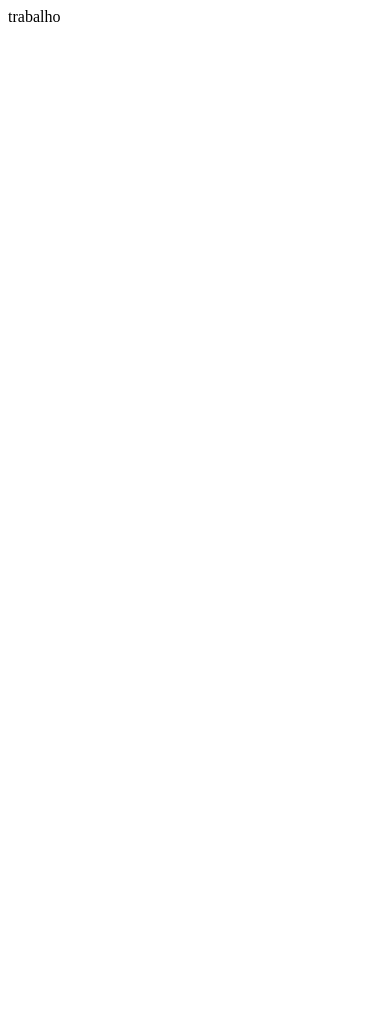
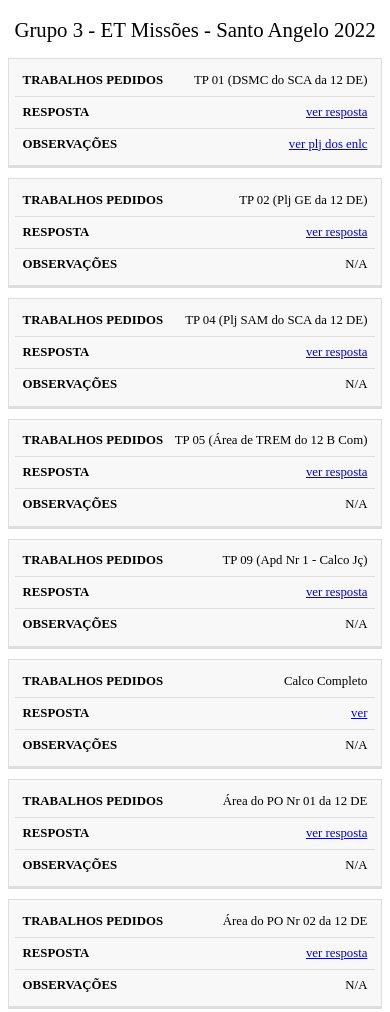
Before and after one commit to postcristiano/site, a plain HTML site: page gt3.html in a window 390 px wide. Shown: the top 1012 px of the page. Before the commit the page ends 844 px from the top, so only its background shows below. Drawn offline with Linux system fonts and the light colour scheme.

Commit message:
2022-05-29 20:46:49

```diff
--- a/gt3.html
+++ b/gt3.html
@@ -1 +1,145 @@
-trabalho
+<!DOCTYPE html>
+<html>
+<head>
+<style>
+table {
+  border: 1px solid #ccc;
+  border-collapse: collapse;
+  margin: 0;
+  padding: 0;
+  width: 100%;
+  table-layout: fixed;
+}
+
+table caption {
+  font-size: 1.5em;
+  margin: .5em 0 .75em;
+}
+
+table tr {
+  background-color: #f8f8f8;
+  border: 1px solid #ddd;
+  padding: .35em;
+}
+
+table th,
+table td {
+  padding: .625em;
+  text-align: center;
+}
+
+table th {
+  font-size: .85em;
+  letter-spacing: .1em;
+  text-transform: uppercase;
+}
+
+@media screen and (max-width: 600px) {
+  table {
+    border: 0;
+  }
+
+  table caption {
+    font-size: 1.3em;
+  }
+
+  table thead {
+    border: none;
+    clip: rect(0 0 0 0);
+    height: 1px;
+    margin: -1px;
+    overflow: hidden;
+    padding: 0;
+    position: absolute;
+    width: 1px;
+  }
+
+  table tr {
+    border-bottom: 3px solid #ddd;
+    display: block;
+    margin-bottom: .625em;
+  }
+
+  table td {
+    border-bottom: 1px solid #ddd;
+    display: block;
+    font-size: .8em;
+    text-align: right;
+  }
+
+  table td::before {
+    /*
+    * aria-label has no advantage, it won't be read inside a table
+    content: attr(aria-label);
+    */
+    content: attr(data-label);
+    float: left;
+    font-weight: bold;
+    text-transform: uppercase;
+  }
+
+  table td:last-child {
+    border-bottom: 0;
+  }
+}
+</style>
+
+
+<table>
+  <caption>Grupo 3 - ET Missões - Santo Angelo 2022</caption>
+  <thead>
+    <tr>
+      <th scope="col">Trabalhos Pedidos</th>
+      <th scope="col">Resposta</th>
+      <th scope="col">Observações</th>
+    </tr>
+  </thead>
+  <tbody>
+    <tr>
+      <td data-label="Trabalhos Pedidos">TP 01 (DSMC do SCA da 12 DE)</td>
+      <td data-label="Resposta"><a href="https://www..com/">ver resposta</a></td>
+      <td data-label="Observações"><a href="https://www..com/">ver plj dos enlc</a></td>
+    </tr>
+    <tr>
+      <td data-label="Trabalhos Pedidos">TP 02 (Plj GE da 12 DE)</td>
+      <td data-label="Resposta"><a href="https://www..com/">ver resposta</a></td>
+      <td data-label="Observações">N/A </td>
+    </tr>
+    <tr>
+      <td data-label="Trabalhos Pedidos">TP 04 (Plj SAM do SCA da 12 DE)</td>
+      <td data-label="Resposta"><a href="https://www..com/">ver resposta</a></td>
+      <td data-label="Observações">N/A</td>
+    </tr>
+    <tr>
+      <td data-label="Trabalhos Pedidos">TP 05 (Área de TREM do 12 B Com)</td>
+      <td data-label="Resposta"><a href="https://www..com/">ver resposta</a></td>
+      <td data-label="Observações">N/A</td>
+    </tr>
+      <td data-label="Trabalhos Pedidos">TP 09 (Apd Nr 1 - Calco Jç)</td>
+      <td data-label="Resposta"><a href="https://www..com/">ver resposta</a></td>
+      <td data-label="Observações">N/A</td>
+    </tr>
+    </tr>
+      <td data-label="Trabalhos Pedidos">Calco Completo</td>
+      <td data-label="Resposta"><a href="https://www..com/">ver</a></td>
+      <td data-label="Observações">N/A</td>
+    </tr>
+    </tr>
+      <td data-label="Trabalhos Pedidos">Área do PO Nr 01 da 12 DE</td>
+      <td data-label="Resposta"><a href="https://www..com/">ver resposta</a></td>
+      <td data-label="Observações">N/A</td>
+    </tr>
+    </tr>
+      <td data-label="Trabalhos Pedidos">Área do PO Nr 02 da 12 DE</td>
+      <td data-label="Resposta"><a href="https://www..com/">ver resposta</a></td>
+      <td data-label="Observações">N/A</td>
+    </tr>
+    </tr>
+      <td data-label="Trabalhos Pedidos">Área do PO Nr 02 da 12 DE</td>
+      <td data-label="Resposta"><a href="https://www..com/">ver resposta</a></td>
+      <td data-label="Observações">N/A</td>
+    </tr>
+  </tbody>
+</table>
+</body>
+</html>
```
Also changed, not shown: 3 other files.
